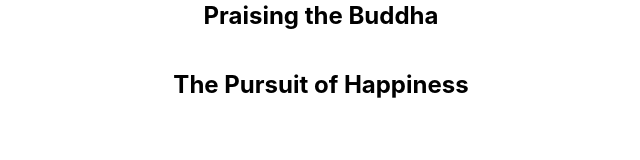
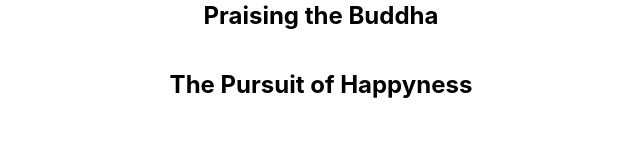
Before and after one commit to maxwalts/mwalts.com, a Next.js app: page /blog in a window 1280 px wide. Shown: the part 464-624 px from the top of the page, without its empty margins (319-959 px from the left). Built offline with nearby package versions, Linux system fonts and the light colour scheme.

Commit message:
happyness

```diff
--- a/pages/blog.js
+++ b/pages/blog.js
@@ -32,7 +32,7 @@
           </a>
 
           <a href="/posts/5" >
-            <h2>The Pursuit of Happiness</h2>
+            <h2>The Pursuit of Happyness</h2>
           </a>
 
       </main>
```
